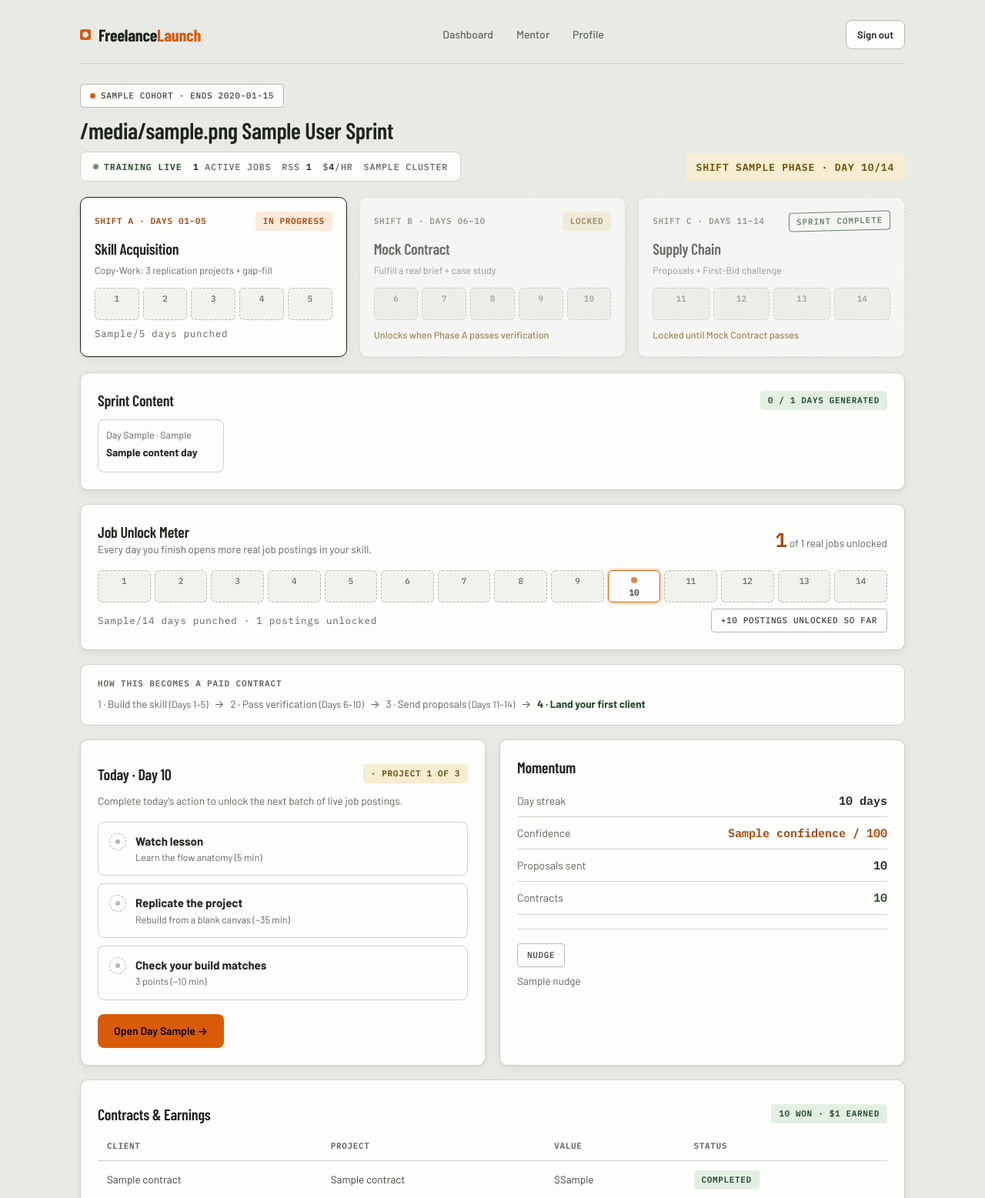
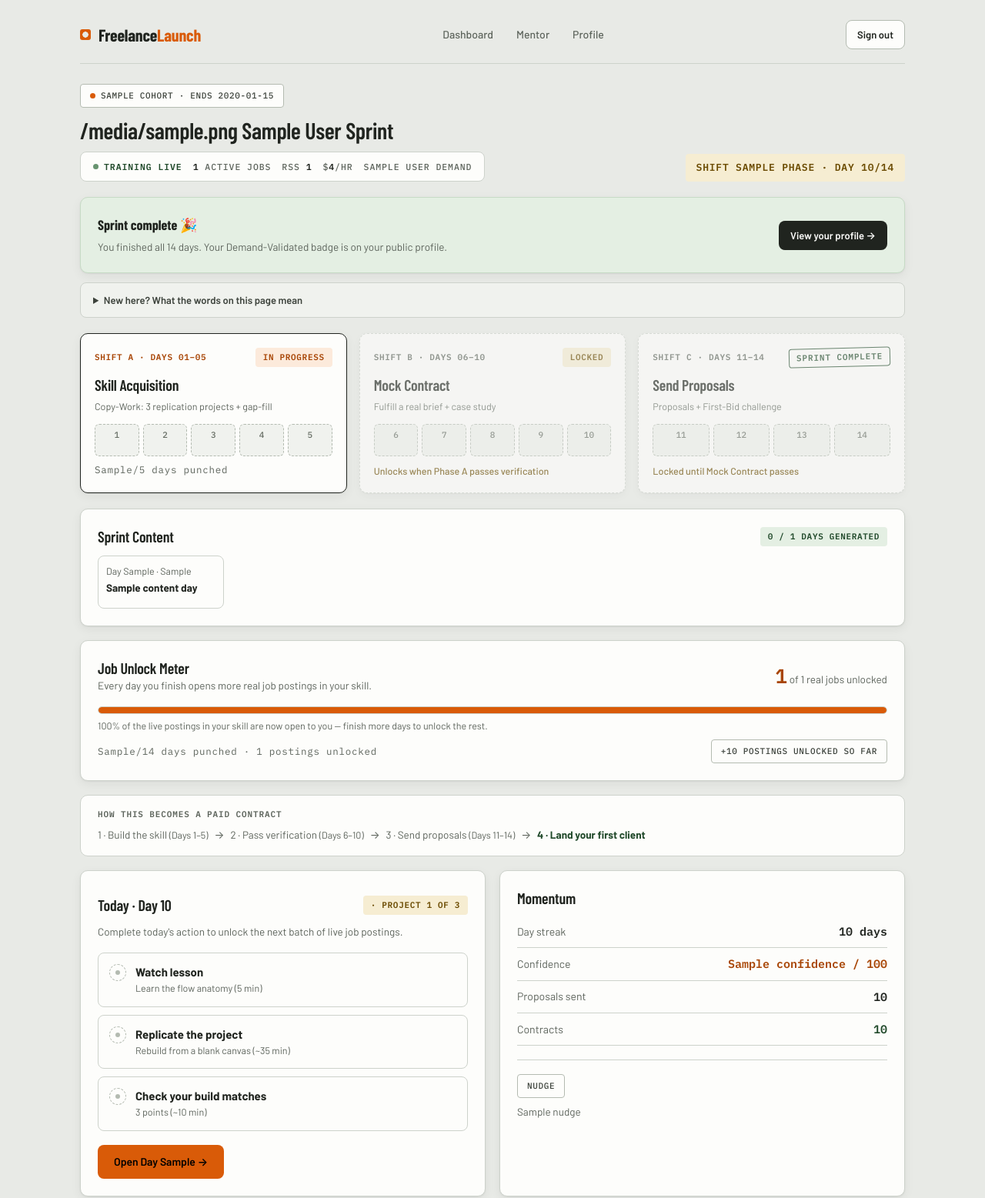
Before and after one commit to Djd11/freelancelaunch, a Flask app: template sprint-platform/templates/sprint_dashboard.html in a window 1280 px wide. Shown: the top 1557 px of the page at 77% size. Run offline with Flask 3, Linux system fonts and the light colour scheme; the template is opened without the code that fills it: most values are stand-ins (such as "Sample title", 1, 10 or a date in 2020); some libraries are stand-ins or nearby versions.

Commit message:
UX: make sprint dashboard comprehensible to first-time freelancers
- Rename Phase C 'Supply Chain' -> 'Send Proposals' everywhere (dashboard,
  landing, proposals chip, planner comment) so one stage has one plain name
- Stop leaking the raw cluster slug to users ('email-automation cluster'
  -> 'Email Automation demand')
- Add a phase-aware 'Your next step' action bar above the fold (Open Day /
  Mock Contract / Proposals depending on current phase)
- Add a collapsible plain-English glossary (Shift, Gate, Copy-Work, Cluster,
  Job Unlock Meter) — first time any of these terms are defined in-product
- Replace the Job Unlock Meter's duplicate 14-slot punchcard (3rd redundant
  day-grid on one screen) with a slim % progress bar; keep the unique
  unlocked/total readout + delta chip the dashboard spec asserts on

Tests: 164 passed (unchanged baseline); dashboard/proposals/landing/day/
contract all render 200 via authenticated test client.

```diff
--- a/sprint-platform/services/sprint_planner.py
+++ b/sprint-platform/services/sprint_planner.py
@@ -12,7 +12,7 @@ this service produces.
 """
 
 # Day → phase. Phase A = days 1-5 (Copy-Work), B = 6-10 (Mock Contract),
-# C = 11-14 (Supply Chain). Mirrors eng-spec §3 J3 and the schema CHECK.
+# C = 11-14 (Send Proposals). Mirrors eng-spec §3 J3 and the schema CHECK.
 PHASE_MAP = {d: "A" for d in range(1, 6)} | {d: "B" for d in range(6, 11)} | {d: "C" for d in range(11, 15)}
 
 
--- a/sprint-platform/templates/landing.html
+++ b/sprint-platform/templates/landing.html
@@ -119,7 +119,7 @@
         </div>
         <div>
           <span class="eyebrow">Shift C · Days 11–14</span>
-          <h3 style="margin-bottom:8px">Supply Chain</h3>
+          <h3 style="margin-bottom:8px">Send Proposals</h3>
           <p class="small muted">Engineered proposals with "I see you need X…" hooks, a 5-proposal First-Bid challenge, and an auto-adapting iteration loop.</p>
         </div>
       </div>
--- a/sprint-platform/templates/proposals.html
+++ b/sprint-platform/templates/proposals.html
@@ -7,7 +7,7 @@
     <div class="topnav"><div class="logo">Freelance<em>Launch</em></div><div class="navl"><a href="/sprints/{{ sprint.id }}">← Dashboard</a></div></div>
     <div style="padding:26px 0">
       {% if locked %}
-      <span class="chip"><span class="dot"></span>Phase C · Proposal Engineering</span>
+      <span class="chip"><span class="dot"></span>Phase C · Send Proposals</span>
       <span class="eyebrow" style="display:block;margin-top:14px">Bid board</span>
       <h2 style="margin:0 0 6px">Phase C is locked</h2>
       <span class="stamp wait" style="margin-top:4px">Locked — Gate B pending</span>
@@ -16,7 +16,7 @@
         <p class="small">Your next step: <a href="/sprints/{{ sprint.id }}/contract" style="color:var(--accent-ink);font-weight:600">Open the Mock Contract →</a></p>
       </div>
       {% else %}
-      <span class="chip"><span class="dot"></span>Phase C · Day 11 · Proposal Engineering</span>
+      <span class="chip"><span class="dot"></span>Phase C · Day 11 · Send Proposals</span>
       <span class="eyebrow" style="display:block;margin-top:14px">Bid board</span>
       <h2 style="margin:0 0 6px">First-bid challenge — {{ submitted_count }} / 5 proposals</h2>
       <p class="muted small" style="max-width:640px">We pre-write the "I see you need X…" hooks from your job cluster. You send 5 live proposals. If none convert, the system diagnoses why and assigns a fix.</p>
--- a/sprint-platform/templates/sprint_dashboard.html
+++ b/sprint-platform/templates/sprint_dashboard.html
@@ -21,7 +21,7 @@
             <span><b>{{ cluster.live_job_count or cluster.job_count }}</b> active jobs</span>
             {% if cluster.rss_job_count %}<span>RSS <b>{{ cluster.rss_job_count }}</b></span>{% endif %}
             <span>$<b>{{ cluster.avg_rate }}</b>/hr</span>
-            <span>{{ cluster.cluster_key }} cluster</span>
+            <span>{{ cluster.display_name }} demand</span>
           </div>
         </div>
         <div style="display:flex;align-items:center;gap:10px;flex-wrap:wrap">
@@ -163,6 +163,46 @@
       })();
       </script>
 
+      <!-- ═══ NEXT ACTION — the one thing to do right now, above the fold ═══ -->
+      {% if sprint.status == 'completed' %}
+      <div class="card" style="margin-top:18px;display:flex;justify-content:space-between;align-items:center;gap:12px;flex-wrap:wrap;border:1px solid var(--green-line);background:var(--green-soft)">
+        <div><b style="font-family:var(--font-display);font-size:18px">Sprint complete 🎉</b><p class="small muted" style="margin-top:4px">You finished all 14 days. Your Demand-Validated badge is on your public profile.</p></div>
+        <a class="btn btn-ink btn-sm" href="/profile/me">View your profile →</a>
+      </div>
+      {% else %}
+      <div class="card" style="margin-top:18px;display:flex;justify-content:space-between;align-items:center;gap:14px;flex-wrap:wrap;border:1px solid var(--accent)">
+        <div>
+          <span class="eyebrow">Your next step</span>
+          {% if sprint.phase == 'A' %}
+          <p style="margin:4px 0 0;font-family:var(--font-display);font-size:18px">Continue Day {{ '%02d'|format(sprint.current_day|int) }} — build the skill</p>
+          {% elif sprint.phase == 'B' %}
+          <p style="margin:4px 0 0;font-family:var(--font-display);font-size:18px">Work your Mock Contract — fulfill a real brief</p>
+          {% else %}
+          <p style="margin:4px 0 0;font-family:var(--font-display);font-size:18px">Send your proposals — bid on live jobs</p>
+          {% endif %}
+        </div>
+        {% if sprint.phase == 'A' %}
+        <a class="btn btn-p" href="/sprints/{{ sprint.id }}/day/{{ sprint.current_day }}">Open Day {{ sprint.current_day }} →</a>
+        {% elif sprint.phase == 'B' %}
+        <a class="btn btn-p" href="/sprints/{{ sprint.id }}/contract">Open Mock Contract →</a>
+        {% else %}
+        <a class="btn btn-p" href="/sprints/{{ sprint.id }}/proposals">Open Proposals →</a>
+        {% endif %}
+      </div>
+      {% endif %}
+
+      <!-- ═══ HOW TO READ THIS — plain-English glossary (collapsible) ═══ -->
+      <details style="margin-top:12px;padding:12px 16px;background:var(--surface-2);border:1px solid var(--hairline);border-radius:var(--radius)">
+        <summary style="cursor:pointer;font-weight:600;font-size:13px;color:var(--ink-2)">New here? What the words on this page mean</summary>
+        <div class="small" style="margin-top:10px;color:var(--ink-2);line-height:1.7">
+          <b>Shift</b> — one of the three stages: <b>Skill Acquisition</b> (learn by rebuilding real projects), <b>Mock Contract</b> (fulfill a real brief), <b>Send Proposals</b> (bid on live jobs).<br>
+          <b>Gate</b> — a checkpoint you pass to unlock the next shift. Gate A ends Skill Acquisition; Gate B ends the Mock Contract.<br>
+          <b>Copy-Work</b> — rebuilding an existing high-performing project from a blank canvas, instead of watching videos.<br>
+          <b>Cluster</b> — the group of real job postings your sprint is trained against (e.g. Email Automation).<br>
+          <b>Job Unlock Meter</b> — how many real postings you've opened by finishing days. It's proof your skill is in demand.
+        </div>
+      </details>
+
       <!-- phase lock track — three shifts, each with its own punch strip -->
       <div class="phases-track">
         <div class="phase active" data-phase="A">
@@ -197,7 +237,7 @@
         </div>
         <div class="phase {{ 'active' if sprint.phase == 'C' else 'locked' }}" data-phase="C">
           <div class="phead"><span class="tag">Shift C · Days 11–14</span>{% if sprint.status == 'completed' %}<span class="stamp ok">Sprint complete</span>{% elif gate_b_pass %}<span class="badge b-accent">In progress</span>{% else %}<span class="badge b-amber">Locked</span>{% endif %}</div>
-          <h3>Supply Chain</h3>
+          <h3>Send Proposals</h3>
           <p class="xs muted" style="margin-top:6px">Proposals + First-Bid challenge</p>
           <div class="punchcard" style="margin-top:12px">
             {% for i in range(11, 15) %}
@@ -244,16 +284,12 @@
             <span class="muted small"> of {{ meter.total_in_cluster }} real jobs unlocked</span>
           </div>
         </div>
-        <div class="punchcard" style="margin:16px 0 8px">
-          {% for i in range(1, 15) %}
-            {% if day_done_map.get(i) %}
-            <a href="/sprints/{{ sprint.id }}/day/{{ i }}" class="slot done" title="Day {{ i }} — completed">{{ i }}</a>
-            {% elif i == meter.completed_days + 1 %}
-            <a href="/sprints/{{ sprint.id }}/day/{{ i }}" class="slot today" title="Day {{ i }} — current">{{ i }}</a>
-            {% else %}
-            <div class="slot locked" title="Day {{ i }} — locked">{{ i }}</div>
-            {% endif %}
-          {% endfor %}
+        {% set pct_unlocked = (meter.unlocked_count / meter.total_in_cluster * 100) | round | int if meter.total_in_cluster else 0 %}
+        <div style="margin:16px 0 8px">
+          <div style="height:10px;background:var(--surface-2);border:1px solid var(--hairline);border-radius:99px;overflow:hidden">
+            <div style="height:100%;width:{{ pct_unlocked }}%;background:var(--accent);border-radius:99px;transition:width .4s"></div>
+          </div>
+          <p class="xs muted" style="margin-top:6px">{{ pct_unlocked }}% of the live postings in your skill are now open to you — finish more days to unlock the rest.</p>
         </div>
         <div class="small" style="display:flex;justify-content:space-between;align-items:center;flex-wrap:wrap;gap:8px">
           <span class="mono xs muted" style="letter-spacing:.06em">{{ meter.completed_days }}/14 days punched · {{ meter.unlocked_count }} postings unlocked</span>
```
Also changed, not shown: 1 other file.
